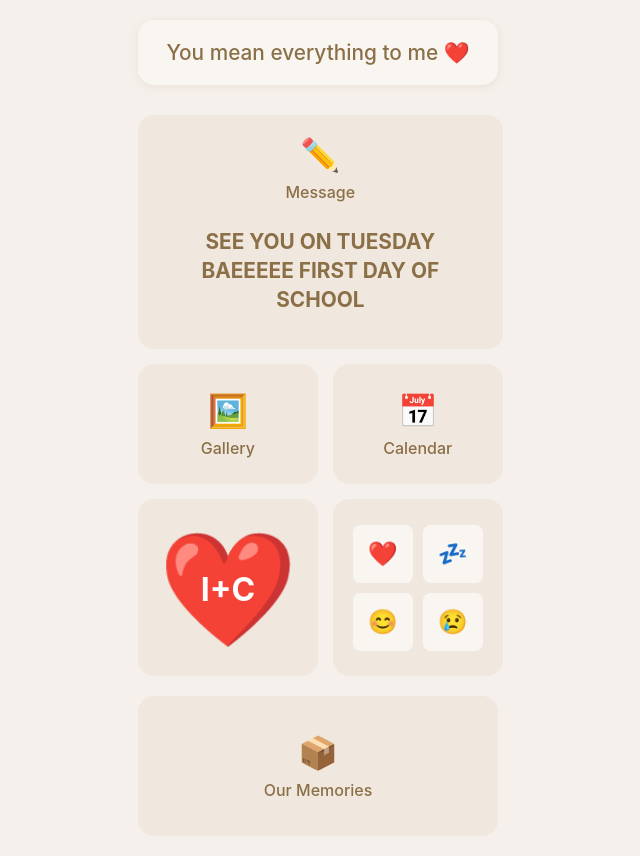
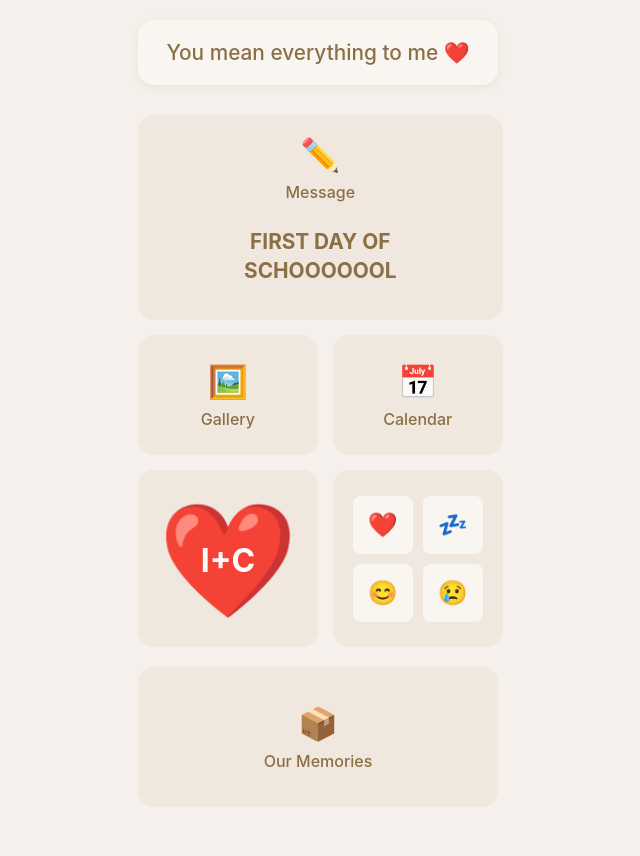
Before and after one commit to inaracris/inaracris.github.io, a plain HTML site: page index.html in a window 1280 px wide. Shown: the whole page, without its empty margins (322-962 px from the left). After the commit the page ends 827 px from the top, so only its background shows below. Drawn offline with Linux system fonts and the light colour scheme.

Commit message:
Update index.html

```diff
--- a/index.html
+++ b/index.html
@@ -547,7 +547,7 @@
         init();
 
         // Custom message (you can change this)
-        let customMessage = "SEE YOU ON TUESDAY BAEEEEE FIRST DAY OF SCHOOL";
+        let customMessage = "FIRST DAY OF SCHOOOOOOL";
 
         // Initialize app
         function init() {
```
